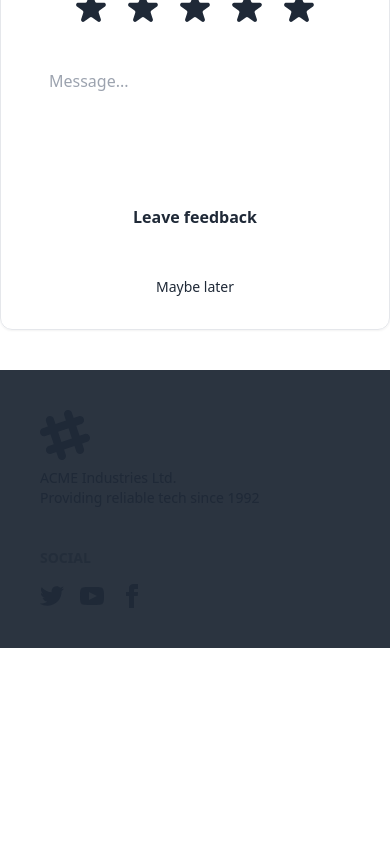
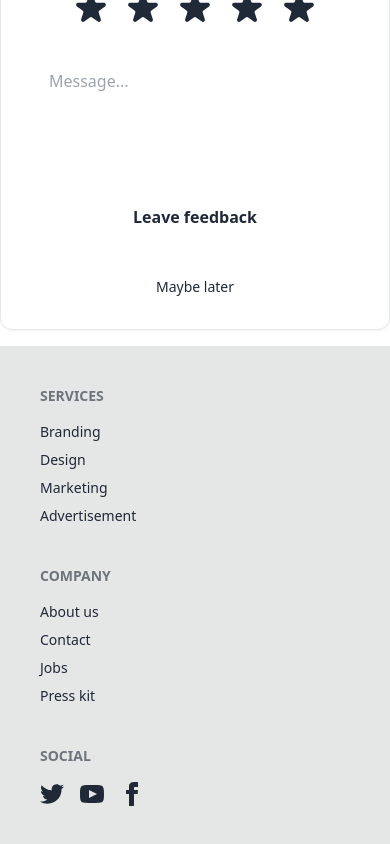
Before and after one commit to tamimtarek/Elite-View, a React (Vite) app: page / in a window 390 px wide. Shown: the part 6041-6885 px from the top of the page. Before the commit the page ends 6689 px from the top, so only its background shows below. Built offline with nearby package versions, Linux system fonts and the light colour scheme; no server answers.

Commit message:
Added React-leaflet

```diff
--- a/package.json
+++ b/package.json
@@ -12,17 +12,20 @@
   "dependencies": {
     "aos": "^3.0.0-beta.6",
     "firebase": "^10.10.0",
+    "leaflet": "^1.9.4",
     "localforage": "^1.10.0",
     "match-sorter": "^6.3.4",
     "react": "^18.2.0",
     "react-dom": "^18.2.0",
     "react-helmet": "^6.1.0",
+    "react-leaflet": "^4.2.1",
     "react-router-dom": "^6.22.3",
     "react-toastify": "^10.0.5",
     "sort-by": "^1.2.0",
     "swiper": "^11.1.0"
   },
   "devDependencies": {
+    "@types/leaflet": "^1.9.11",
     "@types/react": "^18.2.66",
     "@types/react-dom": "^18.2.22",
     "@vitejs/plugin-react": "^4.2.1",
--- /dev/null
+++ b/src/Pages/About/About.jsx
@@ -0,0 +1,24 @@
+
+import { MapContainer, Marker, Popup, TileLayer } from 'react-leaflet';
+import { useMap } from 'react-leaflet/hooks'
+
+const About = () => {
+    const position = [51.505, -0.09]
+    return (
+        <div>
+            <MapContainer center={position} zoom={13} scrollWheelZoom={false}>
+                <TileLayer
+                    attribution='&copy; <a href="https://www.openstreetmap.org/copyright">OpenStreetMap</a> contributors'
+                    url="https://{s}.tile.openstreetmap.org/{z}/{x}/{y}.png"
+                />
+                <Marker position={position}>
+                    <Popup>
+                        A pretty CSS3 popup. <br /> Easily customizable.
+                    </Popup>
+                </Marker>
+            </MapContainer>
+        </div>
+    );
+};
+
+export default About;
--- a/src/Pages/Cards/Cards.jsx
+++ b/src/Pages/Cards/Cards.jsx
@@ -6,7 +6,7 @@ const Cards = ({ card }) => {
     console.log(card)
     return (
         <div >
-            <div data-aos="zoom-in-right" data-aos-duration="1000" className="card w-full bg-base-100 h-full border-2">
+            <div data-aos="zoom-in-right" data-aos-duration="1000" className="card bg-base-100 h-full border-2">
                 <figure><img src={image} alt="comfort" /></figure>
                 <div className="card-body">
                     <h2 data-aos="fade-left" data-aos-duration="300" className="card-title flex justify-between">
--- a/src/Pages/Home/Home.jsx
+++ b/src/Pages/Home/Home.jsx
@@ -71,7 +71,7 @@ const Home = () => {
                         </SwiperSlide>
                     </Swiper>
                 </div>
-                <div className='text-center mt-8'>
+                <div className='text-center lg:w-[1200px] mx-auto mt-8'>
                     <h1 className='text-lg mb-6 md:text-2xl lg:text-4xl  font-semibold'>Find Your Comfort</h1>
                     <p>Add your dream property to the cart. Find your comfort with Elite View, where luxury meets <br /> tranquility in every exquisite detail.</p>
                     <div className='mt-9 grid grid-cols-1 md:grid-cols-2 lg:grid-cols-3 gap-7 justify-center'>
@@ -179,7 +179,7 @@ const Home = () => {
                                 </div>
                             </div>
                         </div>
-                        <div className="flex border flex-col max-w-xl p-8 shadow-sm rounded-xl lg:p-12 dark:bg-gray-50 dark:text-gray-800">
+                        <div className="flex border justify-center flex-col max-w-xl p-8 shadow-sm rounded-xl lg:p-12 dark:bg-gray-50 dark:text-gray-800">
                             <div className="flex flex-col items-center w-full">
                                 <h2 className="text-3xl font-semibold text-center">Your opinion matters!</h2>
                                 <div className="flex flex-col items-center py-6 space-y-3">
--- a/src/Pages/Profile/Profile.jsx
+++ b/src/Pages/Profile/Profile.jsx
@@ -10,10 +10,12 @@ const Profile = () => {
                 <title>Elite View | Profile</title>
             </Helmet>
             <div className="flex mx-auto flex-col max-w-md p-6 rounded-lg dark:bg-gray-200 dark:text-gray-800">
-                <img src={user.photoURL} alt="" className="flex-shrink-0 object-cover h-64 rounded-sm sm:h-96 dark:bg-gray-500 aspect-square" />
+                <img data-aos="zoom-out"
+                    data-aos-easing="linear"
+                    data-aos-duration="1500" src={user.photoURL} alt="User Image" className="flex-shrink-0 rounded-full object-cover h-64 sm:h-96 dark:bg-gray-500 aspect-square" />
                 <div>
-                    <h2 className="text-xl font-semibold">{user.displayName}</h2>
-                    <p>Email: {user.email}</p>
+                    <h2><span className="text-xl font-semibold">User Name: </span>{user.displayName}</h2>
+                    <p><span className="text-xl font-semibold">Email: </span>{user.email}</p>
                 </div>
             </div>
         </div>
--- a/src/Pages/Shared/Footer.jsx
+++ b/src/Pages/Shared/Footer.jsx
@@ -2,11 +2,21 @@
 
 const Footer = () => {
     return (
-        <footer className="footer p-10 bg-neutral mt-10">
-            <aside>
-                <svg width="50" height="50" viewBox="0 0 24 24" xmlns="http://www.w3.org/2000/svg" fillRule="evenodd" clipRule="evenodd" className="fill-current"><path d="M22.672 15.226l-2.432.811.841 2.515c.33 1.019-.209 2.127-1.23 2.456-1.15.325-2.148-.321-2.463-1.226l-.84-2.518-5.013 1.677.84 2.517c.391 1.203-.434 2.542-1.831 2.542-.88 0-1.601-.564-1.86-1.314l-.842-2.516-2.431.809c-1.135.328-2.145-.317-2.463-1.229-.329-1.018.211-2.127 1.231-2.456l2.432-.809-1.621-4.823-2.432.808c-1.355.384-2.558-.59-2.558-1.839 0-.817.509-1.582 1.327-1.846l2.433-.809-.842-2.515c-.33-1.02.211-2.129 1.232-2.458 1.02-.329 2.13.209 2.461 1.229l.842 2.515 5.011-1.677-.839-2.517c-.403-1.238.484-2.553 1.843-2.553.819 0 1.585.509 1.85 1.326l.841 2.517 2.431-.81c1.02-.33 2.131.211 2.461 1.229.332 1.018-.21 2.126-1.23 2.456l-2.433.809 1.622 4.823 2.433-.809c1.242-.401 2.557.484 2.557 1.838 0 .819-.51 1.583-1.328 1.847m-8.992-6.428l-5.01 1.675 1.619 4.828 5.011-1.674-1.62-4.829z"></path></svg>
-                <p>ACME Industries Ltd.<br />Providing reliable tech since 1992</p>
-            </aside>
+        <footer className="footer mt-4 p-10 bg-base-300 text-base-content">
+            <nav>
+                <h6 className="footer-title">Services</h6>
+                <a className="link link-hover">Branding</a>
+                <a className="link link-hover">Design</a>
+                <a className="link link-hover">Marketing</a>
+                <a className="link link-hover">Advertisement</a>
+            </nav>
+            <nav>
+                <h6 className="footer-title">Company</h6>
+                <a className="link link-hover">About us</a>
+                <a className="link link-hover">Contact</a>
+                <a className="link link-hover">Jobs</a>
+                <a className="link link-hover">Press kit</a>
+            </nav>
             <nav>
                 <h6 className="footer-title">Social</h6>
                 <div className="grid grid-flow-col gap-4">
--- a/src/Pages/Shared/Navbar.jsx
+++ b/src/Pages/Shared/Navbar.jsx
@@ -9,6 +9,7 @@ const Navbar = () => {
         <li><NavLink to="/">Home</NavLink></li>
         <li><NavLink to="/updateprofile">Update Profile</NavLink></li>
          <li><NavLink to="/profile">Profile</NavLink></li>
+         <li><NavLink to="/about">About</NavLink></li>
     </>
 
     const handleLogout = e => {
--- a/src/Pages/UpdateProfile/UpdateProfile.jsx
+++ b/src/Pages/UpdateProfile/UpdateProfile.jsx
@@ -8,7 +8,7 @@ import { AuthContext } from "../../AuthProvider/AuthProvider";
 
 
 const UpdateProfile = () => {
-    const { updateUserProfile } = useContext(AuthContext);
+    const { updateUserProfile, user } = useContext(AuthContext);
     const handleUpdateProfile = e => {
         e.preventDefault();
         const form = new FormData(e.currentTarget);
@@ -23,7 +23,7 @@ const UpdateProfile = () => {
 
     return (
         <div>
-            <div className="flex mx-auto mt-7 flex-col max-w-md p-6 rounded-md sm:p-10 dark:bg-gray-200 dark:text-gray-800">
+            <div data-aos="zoom-in-up" data-aos-duration="1000" className="flex mx-auto mt-7 flex-col max-w-md p-6 rounded-md sm:p-10 dark:bg-gray-200 dark:text-gray-800">
                 <Helmet>
                     <title>Elite View | UpdateProfile</title>
                 </Helmet>
@@ -34,7 +34,7 @@ const UpdateProfile = () => {
                     <div className="space-y-4">
                         <div>
                             <label htmlFor="name" className="block mb-2 text-sm">Name</label>
-                            <input type="text" required name="name" placeholder="Enter Your Name" className="w-full px-3 py-2 border rounded-md dark:border-gray-300 dark:bg-gray-50 dark:text-gray-800" />
+                            <input type="text" required name="name" placeholder={user.displayName} className="w-full px-3 py-2 border rounded-md dark:border-gray-300 dark:bg-gray-50 dark:text-gray-800" />
                         </div>
                         <div>
                             <label htmlFor="photoUrl" className="block mb-2 text-sm">Photo URL</label>
@@ -48,8 +48,8 @@ const UpdateProfile = () => {
 
                     </div>
                 </form>
+            </div>
                 <ToastContainer></ToastContainer>
-            </div>
         </div>
     );
 };
--- a/src/Routes/Routes.jsx
+++ b/src/Routes/Routes.jsx
@@ -9,6 +9,7 @@ import UpdateProfile from "../Pages/UpdateProfile/UpdateProfile";
 import PrivetRoute from "./PrivetRoute";
 import CardDetails from "../Pages/CardDetails/CardDetails";
 import Error from "../Pages/Error/Error";
+import About from "../Pages/About/About";
 
 
 const router = createBrowserRouter([
@@ -40,6 +41,10 @@ const router = createBrowserRouter([
         {
           path: "/property/:id",
           element: <PrivetRoute><CardDetails></CardDetails></PrivetRoute>
+        },
+        {
+          path: "/about",
+          element: <About></About>
         }
       ]
     },
```
Also changed, not shown: 2 other files (tests, documents, lock files or other folders).
